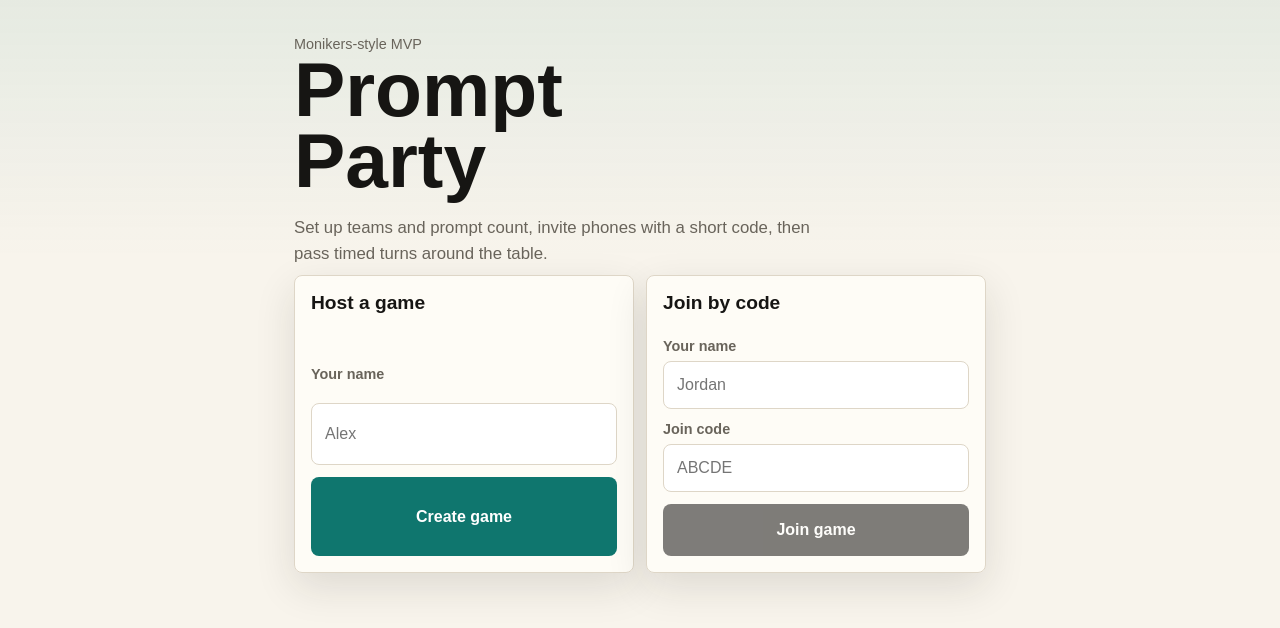
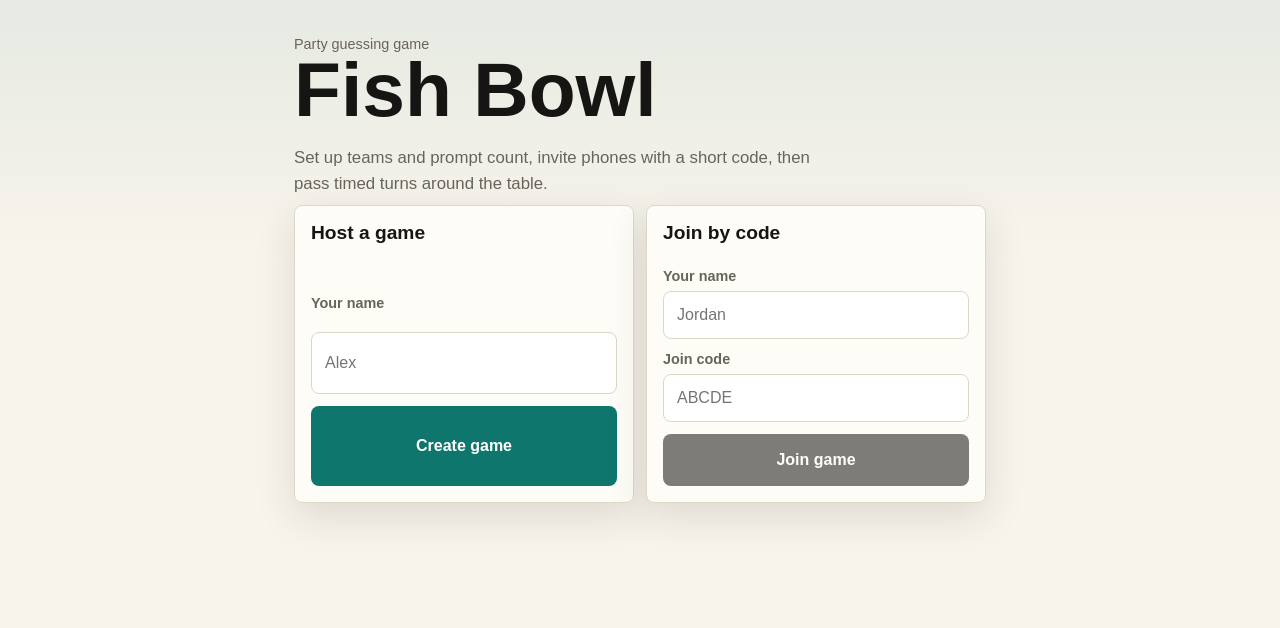
Before and after one commit to galaga00/monikers-web, a Next.js app: page / in a window 1280 px wide. Shown: the top 628 px of the page. Built offline with nearby package versions, Linux system fonts and the light colour scheme; no server answers.

Commit message:
Rename app to Fish Bowl

```diff
--- a/app/layout.tsx
+++ b/app/layout.tsx
@@ -2,8 +2,8 @@ import type { Metadata, Viewport } from "next";
 import "./globals.css";
 
 export const metadata: Metadata = {
-  title: "Prompt Party",
-  description: "A mobile-first Monikers-style party game MVP"
+  title: "Fish Bowl",
+  description: "A mobile-first party guessing game"
 };
 
 export const viewport: Viewport = {
--- a/app/page.tsx
+++ b/app/page.tsx
@@ -3,7 +3,7 @@
 import { FormEvent, useState } from "react";
 import { useRouter } from "next/navigation";
 import { createGame, joinGame } from "@/lib/game-api";
-import { getPlayerStorageKey, normalizeCode } from "@/lib/game-utils";
+import { getLegacyPlayerStorageKey, getPlayerStorageKey, normalizeCode } from "@/lib/game-utils";
 
 export default function Home() {
   const router = useRouter();
@@ -20,6 +20,7 @@ export default function Home() {
     try {
       const { game, player } = await createGame(hostName);
       localStorage.setItem(getPlayerStorageKey(game.id), player.id);
+      localStorage.setItem(getLegacyPlayerStorageKey(game.id), player.id);
       router.push(`/game/${game.id}`);
     } catch (createError) {
       setError(createError instanceof Error ? createError.message : "Could not create game.");
@@ -35,6 +36,7 @@ export default function Home() {
     try {
       const { game, player } = await joinGame(normalizeCode(joinCode), playerName);
       localStorage.setItem(getPlayerStorageKey(game.id), player.id);
+      localStorage.setItem(getLegacyPlayerStorageKey(game.id), player.id);
       router.push(`/game/${game.id}`);
     } catch (joinError) {
       setError(joinError instanceof Error ? joinError.message : "Could not join game.");
@@ -47,8 +49,8 @@ export default function Home() {
     <main className="shell">
       <section className="hero">
         <div className="brand">
-          <span className="eyebrow">Monikers-style MVP</span>
-          <h1>Prompt Party</h1>
+          <span className="eyebrow">Party guessing game</span>
+          <h1>Fish Bowl</h1>
         </div>
         <p>Set up teams and prompt count, invite phones with a short code, then pass timed turns around the table.</p>
       </section>
--- a/lib/game-utils.ts
+++ b/lib/game-utils.ts
@@ -27,6 +27,10 @@ export function shuffle<T>(items: T[]) {
 }
 
 export function getPlayerStorageKey(gameId: string) {
+  return `fish-bowl:${gameId}:player`;
+}
+
+export function getLegacyPlayerStorageKey(gameId: string) {
   return `monikers-mvp:${gameId}:player`;
 }
 
--- a/package.json
+++ b/package.json
@@ -1,5 +1,5 @@
 {
-  "name": "monikers-phone-mvp",
+  "name": "fish-bowl",
   "version": "0.1.0",
   "private": true,
   "scripts": {
--- a/scripts/generate-wikipedia-cards.mjs
+++ b/scripts/generate-wikipedia-cards.mjs
@@ -1,4 +1,4 @@
-const USER_AGENT = "monikers-web-card-generator/1.0 (local development)";
+const USER_AGENT = "fish-bowl-card-generator/1.0 (local development)";
 const DAYS_TO_SCAN = 21;
 const CARD_LIMIT = 250;
 const DAILY_LIMIT = 1000;
```
Also changed, not shown: app/game/[gameId]/page.tsx (+8 -2 lines), 2 other files (tests, documents, lock files or other folders).
